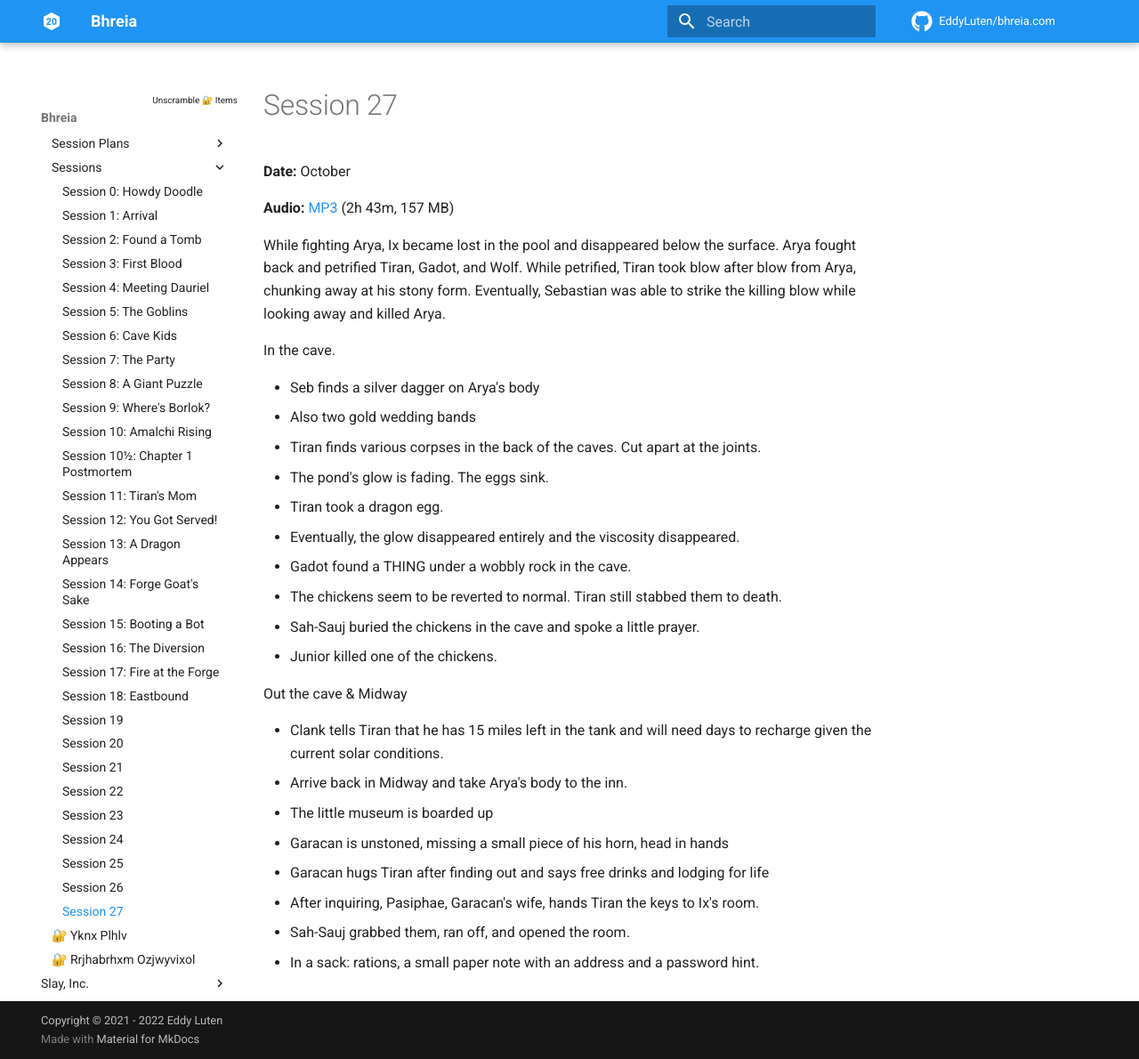
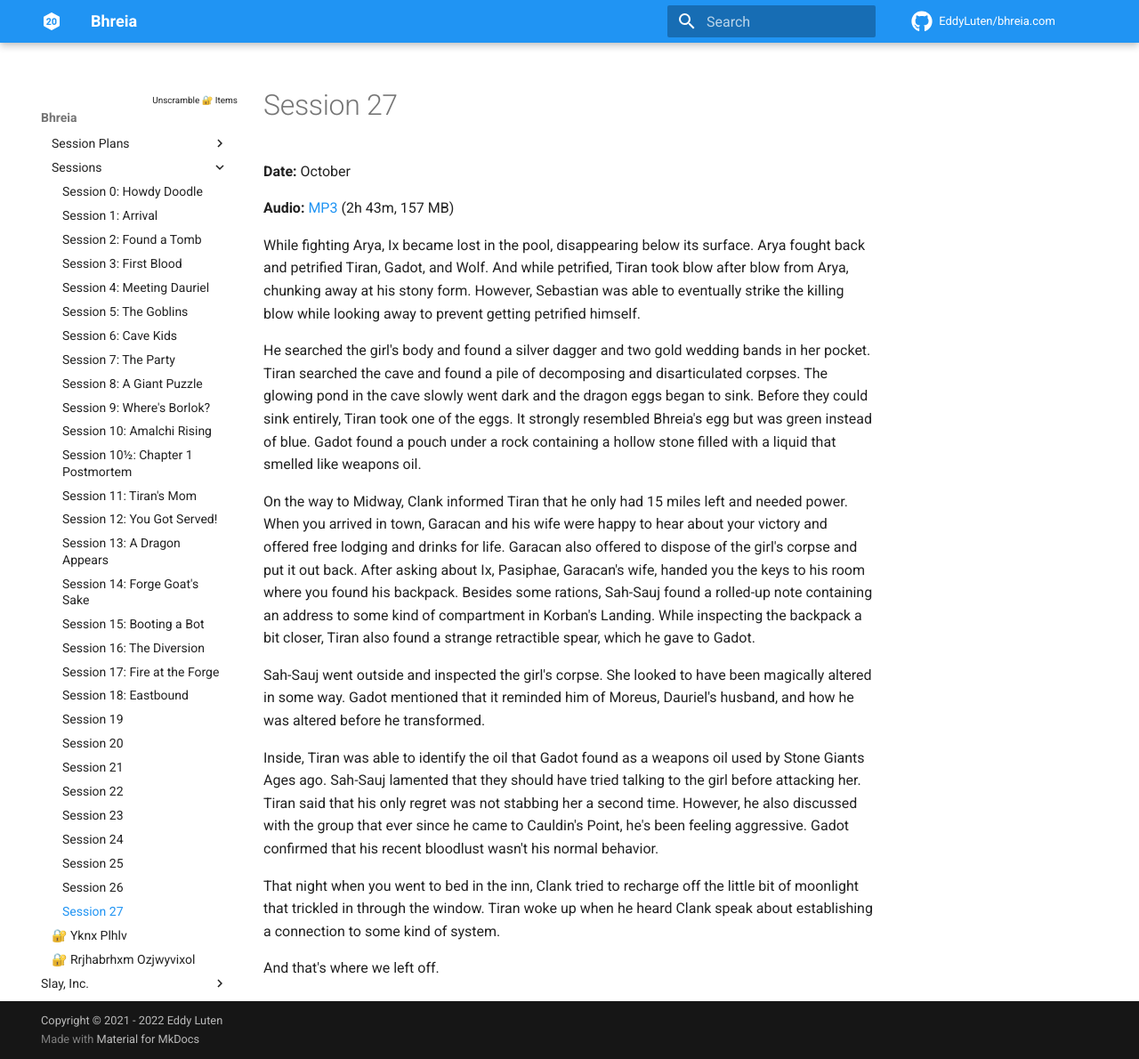
Before and after one commit to EddyLuten/bhreia.com, an MkDocs documentation site: the page built from docs/campaigns/braving-bhreia/sessions/session-27.md, in a window 1280 px wide and 1190 px high. Shown: the whole window at 89% size. Built offline with MkDocs 1.6.1 and Material for MkDocs 9.7.7, drawn with Linux system fonts in a browser that asks for light colours; comment, search, counter and statistics services are not loaded.

```diff
--- a/docs/campaigns/braving-bhreia/sessions/session-27.md
+++ b/docs/campaigns/braving-bhreia/sessions/session-27.md
@@ -10,28 +10,16 @@ categories:
 
 **Audio:** [MP3](https://drive.google.com/file/d/1HAzKXRlr7GNfeR44BitVDsX0xHVD539N/view?usp=sharing) (2h 43m, 157 MB)
 
-While fighting Arya, Ix became lost in the pool and disappeared below the surface. Arya fought back and petrified Tiran, Gadot, and Wolf. While petrified, Tiran took blow after blow from Arya, chunking away at his stony form. Eventually, Sebastian was able to strike the killing blow while looking away and killed Arya.
+While fighting Arya, Ix became lost in the pool, disappearing below its surface. Arya fought back and petrified Tiran, Gadot, and Wolf. And while petrified, Tiran took blow after blow from Arya, chunking away at his stony form. However, Sebastian was able to eventually strike the killing blow while looking away to prevent getting petrified himself.
 
-In the cave.
+He searched the girl's body and found a silver dagger and two gold wedding bands in her pocket. Tiran searched the cave and found a pile of decomposing and disarticulated corpses. The glowing pond in the cave slowly went dark and the dragon eggs began to sink. Before they could sink entirely, Tiran took one of the eggs. It strongly resembled Bhreia's egg but was green instead of blue. Gadot found a pouch under a rock containing a hollow stone filled with a liquid that smelled like weapons oil.
 
-- Seb finds a silver dagger on Arya's body
-- Also two gold wedding bands
-- Tiran finds various corpses in the back of the caves. Cut apart at the joints.
-- The pond's glow is fading. The eggs sink.
-- Tiran took a dragon egg.
-- Eventually, the glow disappeared entirely and the viscosity disappeared.
-- Gadot found a THING under a wobbly rock in the cave.
-- The chickens seem to be reverted to normal. Tiran still stabbed them to death.
-- Sah-Sauj buried the chickens in the cave and spoke a little prayer.
-- Junior killed one of the chickens.
+On the way to Midway, Clank informed Tiran that he only had 15 miles left and needed power. When you arrived in town, Garacan and his wife were happy to hear about your victory and offered free lodging and drinks for life. Garacan also offered to dispose of the girl's corpse and put it out back. After asking about Ix, Pasiphae, Garacan's wife, handed you the keys to his room where you found his backpack. Besides some rations, Sah-Sauj found a rolled-up note containing an address to some kind of compartment in Korban's Landing. While inspecting the backpack a bit closer, Tiran also found a strange retractible spear, which he gave to Gadot.
 
-Out the cave & Midway
+Sah-Sauj went outside and inspected the girl's corpse. She looked to have been magically altered in some way. Gadot mentioned that it reminded him of Moreus, Dauriel's husband, and how he was altered before he transformed.
 
-- Clank tells Tiran that he has 15 miles left in the tank and will need days to recharge given the current solar conditions.
-- Arrive back in Midway and take Arya's body to the inn.
-- The little museum is boarded up
-- Garacan is unstoned, missing a small piece of his horn, head in hands
-- Garacan hugs Tiran after finding out and says free drinks and lodging for life
-- After inquiring, Pasiphae, Garacan's wife, hands Tiran the keys to Ix's room.
-- Sah-Sauj grabbed them, ran off, and opened the room.
-- In a sack: rations, a small paper note with an address and a password hint.
+Inside, Tiran was able to identify the oil that Gadot found as a weapons oil used by Stone Giants Ages ago. Sah-Sauj lamented that they should have tried talking to the girl before attacking her. Tiran said that his only regret was not stabbing her a second time. However, he also discussed with the group that ever since he came to Cauldin's Point, he's been feeling aggressive. Gadot confirmed that his recent bloodlust wasn't his normal behavior.
+
+That night when you went to bed in the inn, Clank tried to recharge off the little bit of moonlight that trickled in through the window. Tiran woke up when he heard Clank speak about establishing a connection to some kind of system.
+
+And that's where we left off.
```
Also changed, not shown: docs/campaigns/braving-bhreia/characters/wolf.md (+5 -1 lines), docs/campaigns/braving-bhreia/plans/plan-28.md (+18 -6 lines), docs/items/collapsible-spear.md (added, +15 -0 lines), docs/items/swykr-oil.md (added, +15 -0 lines).
